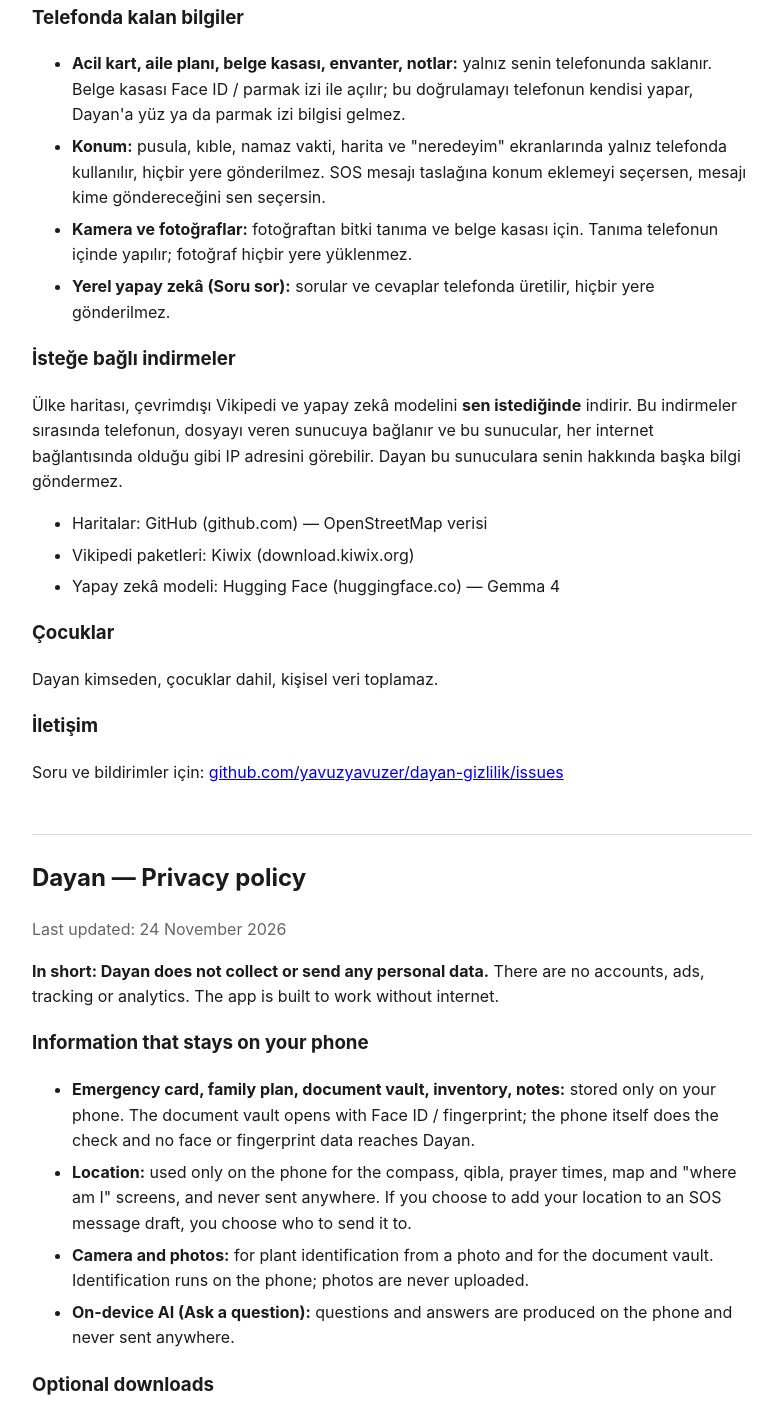
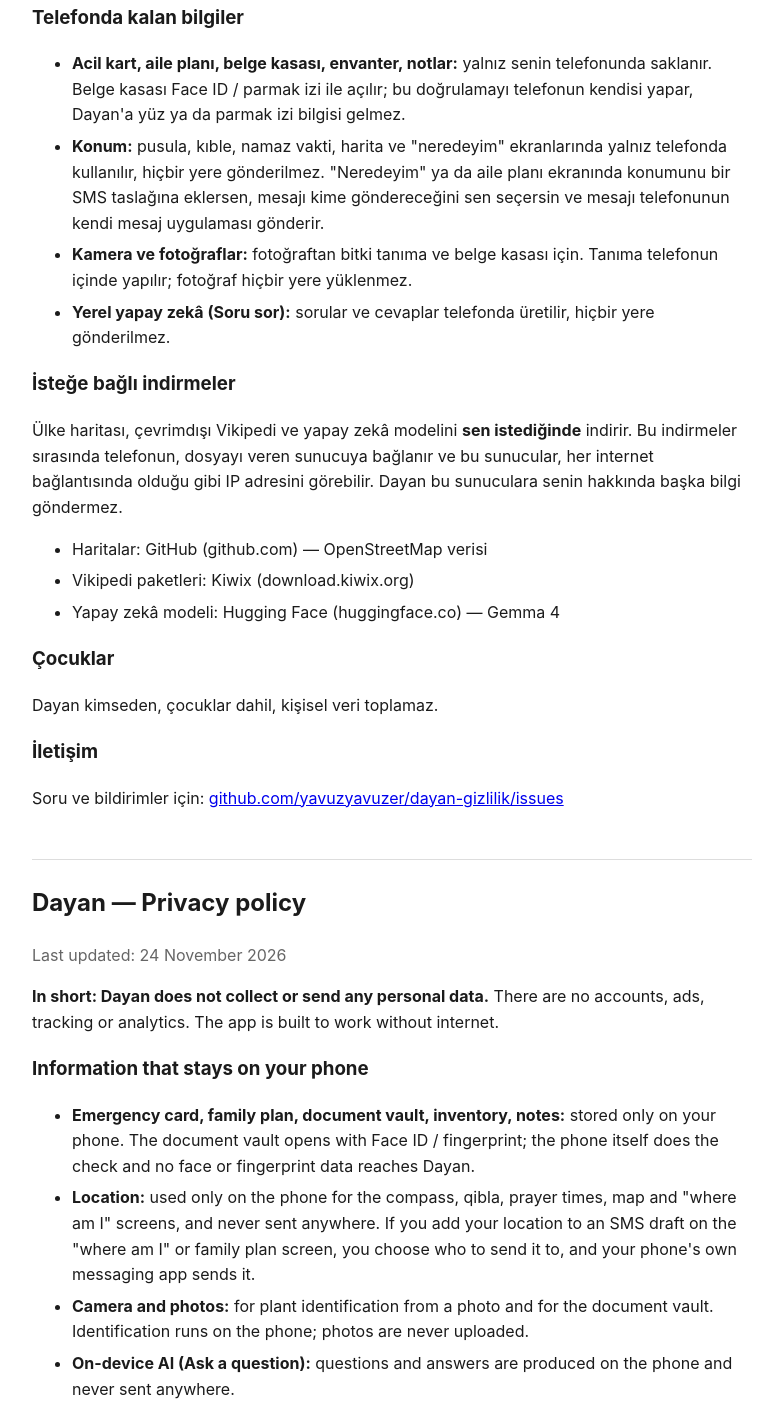
Before and after one commit to yavuzyavuzer/dayan-gizlilik, a plain HTML site: page index.html in a window 1280 px wide. Shown: the part 195-1600 px from the top of the page, without its empty margins (248-1024 px from the left). Drawn offline with Linux system fonts and the light colour scheme.

Commit message:
Konum/SMS cümlesi düzeltildi

```diff
--- a/index.html
+++ b/index.html
@@ -20,7 +20,7 @@
 <h3>Telefonda kalan bilgiler</h3>
 <ul>
   <li><strong>Acil kart, aile planı, belge kasası, envanter, notlar:</strong> yalnız senin telefonunda saklanır. Belge kasası Face ID / parmak izi ile açılır; bu doğrulamayı telefonun kendisi yapar, Dayan'a yüz ya da parmak izi bilgisi gelmez.</li>
-  <li><strong>Konum:</strong> pusula, kıble, namaz vakti, harita ve "neredeyim" ekranlarında yalnız telefonda kullanılır, hiçbir yere gönderilmez. SOS mesajı taslağına konum eklemeyi seçersen, mesajı kime göndereceğini sen seçersin.</li>
+  <li><strong>Konum:</strong> pusula, kıble, namaz vakti, harita ve "neredeyim" ekranlarında yalnız telefonda kullanılır, hiçbir yere gönderilmez. "Neredeyim" ya da aile planı ekranında konumunu bir SMS taslağına eklersen, mesajı kime göndereceğini sen seçersin ve mesajı telefonunun kendi mesaj uygulaması gönderir.</li>
   <li><strong>Kamera ve fotoğraflar:</strong> fotoğraftan bitki tanıma ve belge kasası için. Tanıma telefonun içinde yapılır; fotoğraf hiçbir yere yüklenmez.</li>
   <li><strong>Yerel yapay zekâ (Soru sor):</strong> sorular ve cevaplar telefonda üretilir, hiçbir yere gönderilmez.</li>
 </ul>
@@ -46,7 +46,7 @@
 <h3>Information that stays on your phone</h3>
 <ul>
   <li><strong>Emergency card, family plan, document vault, inventory, notes:</strong> stored only on your phone. The document vault opens with Face ID / fingerprint; the phone itself does the check and no face or fingerprint data reaches Dayan.</li>
-  <li><strong>Location:</strong> used only on the phone for the compass, qibla, prayer times, map and "where am I" screens, and never sent anywhere. If you choose to add your location to an SOS message draft, you choose who to send it to.</li>
+  <li><strong>Location:</strong> used only on the phone for the compass, qibla, prayer times, map and "where am I" screens, and never sent anywhere. If you add your location to an SMS draft on the "where am I" or family plan screen, you choose who to send it to, and your phone's own messaging app sends it.</li>
   <li><strong>Camera and photos:</strong> for plant identification from a photo and for the document vault. Identification runs on the phone; photos are never uploaded.</li>
   <li><strong>On-device AI (Ask a question):</strong> questions and answers are produced on the phone and never sent anywhere.</li>
 </ul>
```
